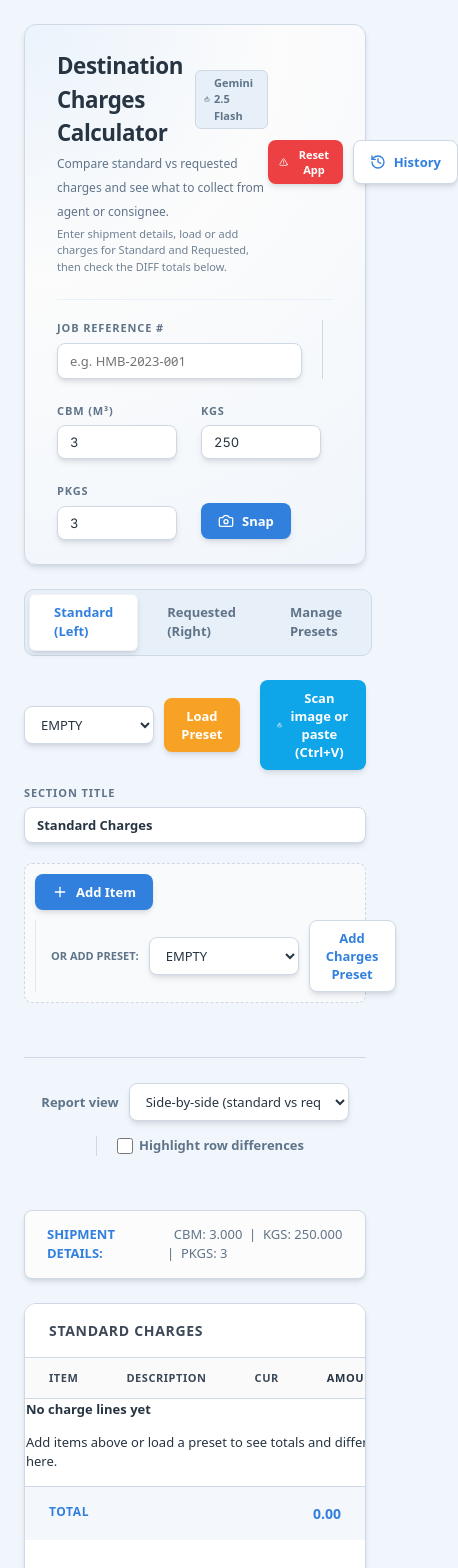
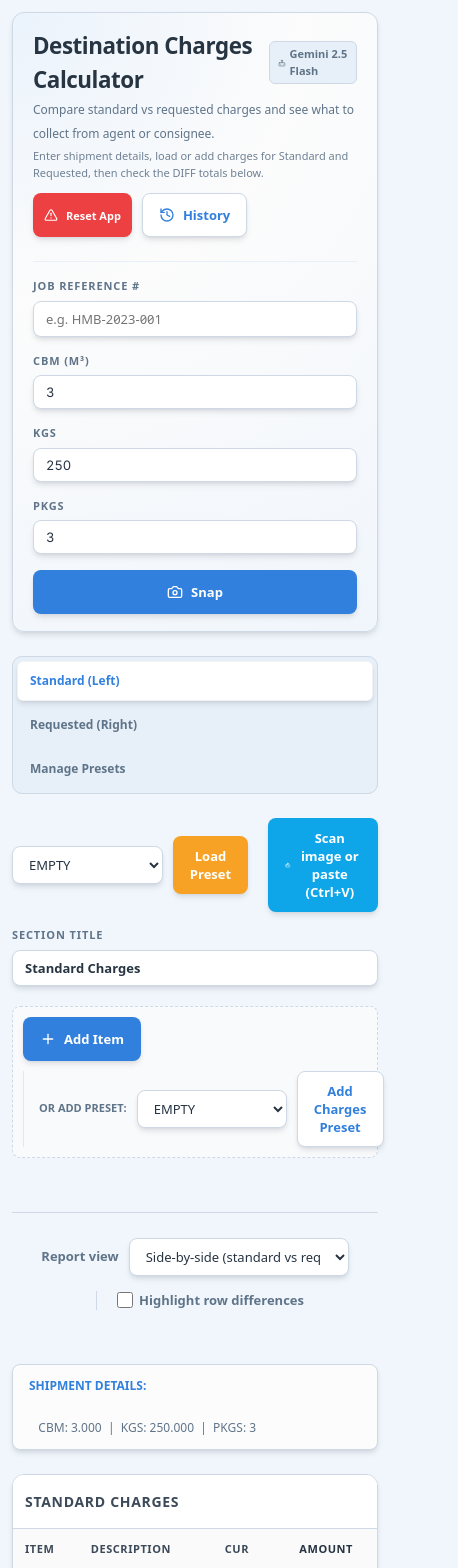
Before and after one commit to leo67621310-dev/DestCalc2026FEB, a React (Vite) app: page / in a window 390 px wide. Shown: the top 1568 px of the page, 458 px wide, since content can reach past the window. Built offline with nearby package versions, Linux system fonts and the light colour scheme.

Commit message:
Update index.css

```diff
--- a/index.css
+++ b/index.css
@@ -381,14 +381,49 @@ button:active { transform: translateY(0); box-shadow: var(--shadow); transform:
 .btn-hist-del { position: absolute; top: 12px; right: 12px; background: transparent; border: none; width: 28px; height: 28px; cursor: pointer; color: var(--secondary); display:flex; align-items:center; justify-content:center; box-shadow: none; }
 .btn-hist-del:hover { color: var(--danger); background: #fee2e2; border-radius: 6px; transform: none; box-shadow: none; }
 
+/* --- ADAPT: Responsive & touch-friendly --- */
 @media (max-width: 900px) {
-  .app-wrapper { flex-direction: column; }
-  .main-content, .history-sidebar { width: 100%; }
+  body { padding: 16px; }
+  .app-wrapper { flex-direction: column; gap: 16px; }
+  .main-content, .history-sidebar { width: 100%; min-width: 0; }
+  .history-sidebar { min-width: 0; max-height: none; position: static; }
   .comparison-container { flex-direction: column; }
-  .cg-row, .cg-header-row { grid-template-columns: 28px 1fr 100px 80px 2.5fr 32px; gap: 8px; }
+  .cg-row, .cg-header-row { grid-template-columns: 28px 1fr 80px 70px 1.5fr 36px; gap: 8px; }
   .min-settings-box { flex-direction: column; align-items: stretch; }
-  .dashboard-header { position: static; }
+  .dashboard-header { padding: 16px 20px; }
+  .global-inputs { gap: 16px; padding-top: 16px; }
+  .input-group.narrow { flex: 1 1 80px; min-width: 0; }
+  .tabs { width: 100%; flex-wrap: wrap; }
+  .tab-btn { flex: 1; min-width: 0; padding: 10px 12px; font-size: 12px; }
+  /* Touch targets ≥44px for interactive controls */
+  button { min-height: 44px; padding: 10px 16px; }
+  .btn-icon-only { width: 44px; height: 44px; min-width: 44px; min-height: 44px; }
+  .btn-hist-del { width: 44px; height: 44px; min-width: 44px; min-height: 44px; top: 8px; right: 8px; }
+  .sidebar-tab { min-height: 44px; padding: 12px 8px; }
 }
+
+@media (max-width: 600px) {
+  body { padding: 12px; }
+  .header-row { flex-direction: column; align-items: flex-start; gap: 12px; }
+  .global-inputs { flex-direction: column; align-items: stretch; }
+  .input-group { border-right: none !important; padding-right: 0 !important; margin-right: 0 !important; }
+  .input-group.narrow { flex: 1 1 auto; }
+  .tabs { flex-direction: column; }
+  .tab-btn { width: 100%; }
+  .xl-info-box { flex-wrap: wrap; padding: 12px 16px; font-size: 12px; }
+  .table-title, .xl-header, .xl-row td { padding-left: 12px; padding-right: 12px; }
+  .footer-section { padding: 12px 16px; }
+  /* Allow horizontal scroll for table on very small screens */
+  .table-wrapper { overflow-x: auto; -webkit-overflow-scrolling: touch; }
+  .xl-table { min-width: 320px; }
+}
+
+/* Output controls wrap and stay readable on narrow */
+.output-controls { flex-wrap: wrap; gap: 12px; }
+.empty-state { text-align: center; padding: 32px 24px; color: var(--secondary); font-size: 13px; line-height: 1.6; }
+.empty-state strong { display: block; color: var(--text-main); font-size: 14px; margin-bottom: 8px; }
+.empty-state p { margin: 0 0 8px; max-width: 360px; margin-left: auto; margin-right: auto; }
+.empty-state .hint { font-size: 12px; margin-top: 12px; opacity: 0.9; }
 
 /* --- TOAST NOTIFICATIONS --- */
 #toast-container { position: fixed; top: 24px; right: 24px; z-index: 1000; }
```
